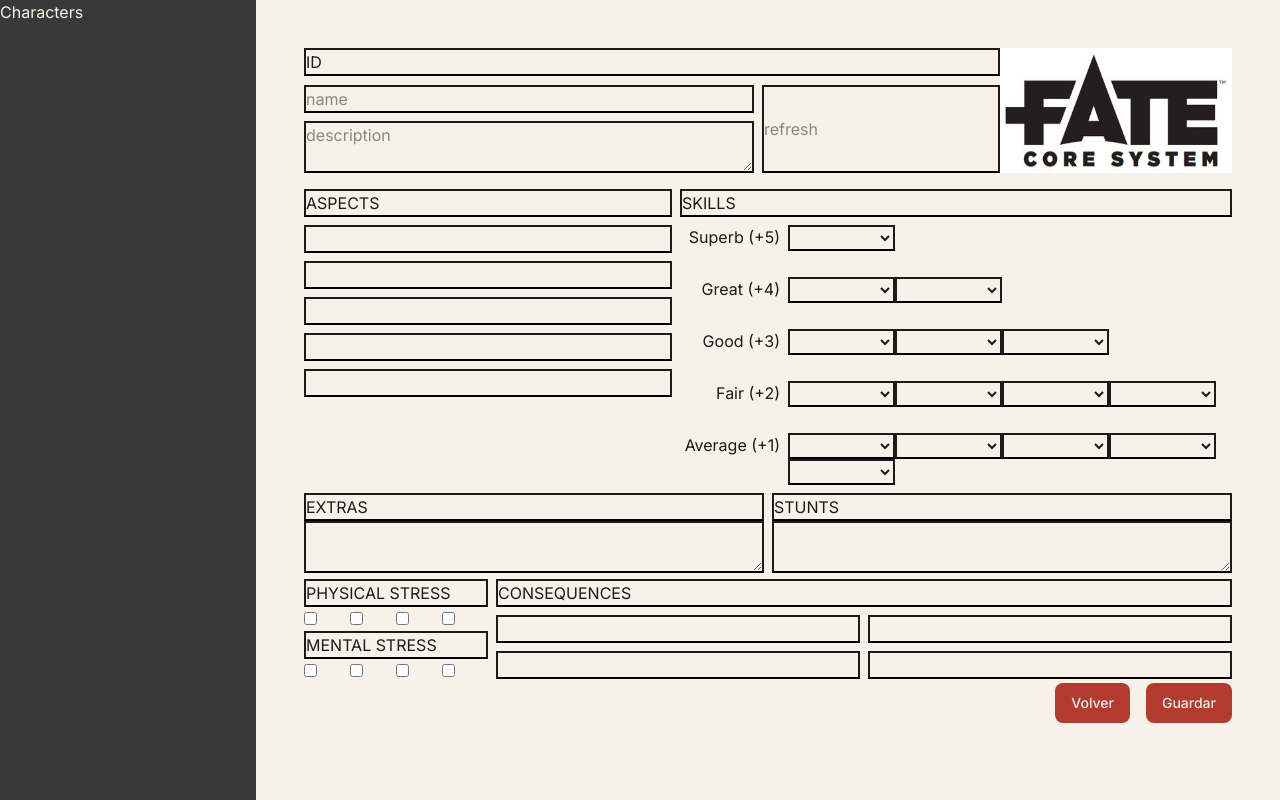
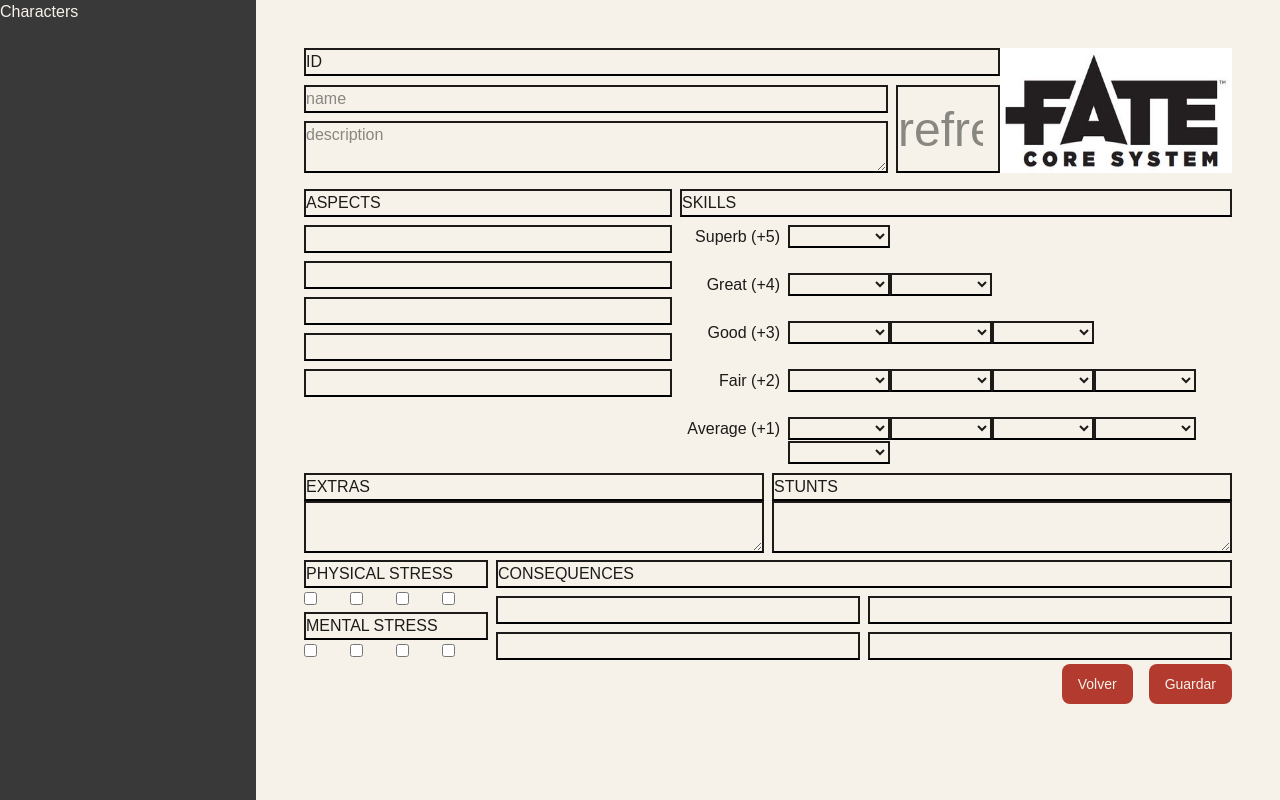
Before and after one commit to JacoLuna/fate-app, a Next.js app: page /characters/create in a window 1280 px wide. Built offline with nearby package versions, Linux system fonts and the light colour scheme.

Commit message:
add skills enums and refactor as a type

```diff
--- a/app/globals.css
+++ b/app/globals.css
@@ -10,6 +10,10 @@
   --color-twilight: #080357;
   --color-ink: #1C1B1A;
   --color-aged-paper: #D4CBB5;
+}
+
+*{
+  font-family: Arial, Helvetica, sans-serif;
 }
 
 body {
--- a/app/ui/Button.tsx
+++ b/app/ui/Button.tsx
@@ -11,7 +11,7 @@ export function Button({ children, className, ...rest }: ButtonProps) {
         <>
             <button {...rest}
                     className={clsx(
-                        'btn-primary',
+                        'btn-primary cursor-pointer',
                         className
                     )}>
                 {children}
--- a/app/ui/characters/CharacterForm.tsx
+++ b/app/ui/characters/CharacterForm.tsx
@@ -1,12 +1,15 @@
 'use client';
 
 import Image from "next/image";
-import { Character } from "@/app/lib/definitions";
+import { Character, Skill } from "@/app/lib/definitions";
 import { Button } from "../Button";
-import { useSearchParams } from "next/navigation";
+import { redirect, useSearchParams } from "next/navigation";
 import { useEffect, useState } from "react";
 import { SkillSelect } from "./SkillSelect";
-import { getCharacterById, getCharacters, saveCharacters } from "@/app/lib/localStorageService";
+import { getCharacterById, getCharacters, saveCharacter, saveCharacters } from "@/app/lib/localStorageService";
+import Swal from 'sweetalert2'
+import { SkillsModifierEnum, SkillsNameEnum, SkillsTypeEnum } from "@/types/enums";
+import { ReferrerEnum } from "next/dist/lib/metadata/types/metadata-types";
 
 export function CharacterForm(){
     const characterId = useSearchParams().get("id");
@@ -21,7 +24,8 @@ export function CharacterForm(){
         aspects_3 : "",
         aspects_4 : "",
         aspects_5 : "",
-        skills_superb : "",
+        skills : [],
+        /* skills_superb : "",
         skills_great_1 : "",
         skills_great_2 : "",
         skills_good_1 : "",
@@ -35,7 +39,7 @@ export function CharacterForm(){
         skills_average_2 : "",
         skills_average_3 : "",
         skills_average_4 : "",
-        skills_average_5 : "",
+        skills_average_5 : "", */
         extras : "",
         stunts : "",
         stress_physical_1 : "",
@@ -51,6 +55,34 @@ export function CharacterForm(){
         consequences_3 : "",
         consequences_4 : "",
     })
+
+    const defaultSkills = [
+        {
+            type: SkillsTypeEnum.SUPERB,
+            modifier: SkillsModifierEnum.SUPERB,
+            amount: 1
+        },
+        {
+            type: SkillsTypeEnum.GREAT,
+            modifier: SkillsModifierEnum.GREAT,
+            amount: 2
+        },
+        {
+            type: SkillsTypeEnum.GOOD,
+            modifier: SkillsModifierEnum.GOOD,
+            amount: 3
+        },
+        {
+            type: SkillsTypeEnum.FAIR,
+            modifier: SkillsModifierEnum.FAIR,
+            amount: 4
+        },
+        {
+            type: SkillsTypeEnum.AVERAGE,
+            modifier: SkillsModifierEnum.AVERAGE,
+            amount: 5
+        }
+    ];
 
     useEffect(() => {
         // se ejecuta cuando el componente se crea por primera vez
@@ -82,6 +114,26 @@ export function CharacterForm(){
         //[name]: es una propiedad dinámica, como si fuese un array asociativo. Si el input tiene name="character_name", actualiza esa propiedad. Si tiene name="refresh", actualiza esa otra.
     }
 
+    function handleSkillChange(e : React.ChangeEvent<HTMLInputElement | HTMLSelectElement>){
+
+        const {type, modifier, number} = e.target.dataset;
+
+        let value = Object.values(SkillsNameEnum).find( skill => skill.valueOf() == e.target.value);
+        let skillsValue = character.skills;
+
+
+        skillsValue.push({
+            name : value ? value : SkillsNameEnum.EMPTY,
+            type : typeController(type),
+            modifier : modifierController(modifier)
+        })
+
+        setCharacter((prev) => ({
+            ...prev,
+            "skills" : skillsValue
+        }))
+    }
+
     function handleSubmit(event : React.SubmitEvent<HTMLFormElement>){
         event.preventDefault();
         const characters = getCharacters();
@@ -94,7 +146,18 @@ export function CharacterForm(){
             characters[idInArray] = character;
         }
 
+        console.log('character', character);
         saveCharacters(characters);
+    }
+
+    const typeController = (type : string | undefined) : SkillsTypeEnum => {
+        let control = Object.values(SkillsTypeEnum).find( skillType => skillType.valueOf() == type);
+        return control ? control : SkillsTypeEnum.UNDEFINED
+    }
+
+    const modifierController = (modifier : string | number | undefined) : SkillsModifierEnum => {
+        let control = Object.values(SkillsModifierEnum).find( skillModifier => skillModifier.valueOf() == modifier?.valueOf());
+        return control ? control : SkillsModifierEnum.UNDEFINED
     }
 
     return(
@@ -126,7 +189,7 @@ export function CharacterForm(){
                         </div>
 
                         <div className="col-span-4 md:col-span-1 border-2 border-b-black">
-                            <input id="refresh" name="refresh" type="number" placeholder="refresh" className="h-full w-full" value={character.refresh} onChange={handleFieldChange}/>
+                            <input id="refresh" name="refresh" type="number" placeholder="refresh" className="h-full w-25 text-5xl text-center" value={character.refresh} onChange={handleFieldChange}/>
                         </div>
                     </div>
                     <div id="first_section_right" className="order-1 md:order-2 flex justify-center mb-2 md:mb-0">
@@ -185,92 +248,31 @@ export function CharacterForm(){
                             <p>Average (+1)</p>
                         </div>
                         <div className="grid grid-cols-5 grid-rows-5">
-                            <div className="col-span-5">
-                                <SkillSelect id="skills_superb"
-                                    name="skills_superb"
-                                    selectClassName="border-2 border-b-black min-w-1/5"
-                                    value={character.skills_superb}
-                                    onChange={handleFieldChange}></SkillSelect>
-                            </div>
-                            <div className="col-span-5">
-                                <SkillSelect id="skills_great_1"
-                                    name="skills_great_1"
-                                    selectClassName="border-2 border-b-black min-w-1/5"
-                                    value={character.skills_great_1}
-                                    onChange={handleFieldChange}></SkillSelect>
-                                <SkillSelect id="skills_great_2"
-                                    name="skills_great_2"
-                                    selectClassName="border-2 border-b-black min-w-1/5"
-                                    value={character.skills_great_2}
-                                    onChange={handleFieldChange}></SkillSelect>
-                            </div>
-                            <div className="col-span-5">
-                                <SkillSelect id="skills_good_1"
-                                    name="skills_good_1"
-                                    selectClassName="border-2 border-b-black min-w-1/5"
-                                    value={character.skills_good_1}
-                                    onChange={handleFieldChange}></SkillSelect>
-                                <SkillSelect id="skills_good_2"
-                                    name="skills_good_2"
-                                    selectClassName="border-2 border-b-black min-w-1/5"
-                                    value={character.skills_good_2}
-                                    onChange={handleFieldChange}></SkillSelect>
-                                <SkillSelect id="skills_good_3"
-                                    name="skills_good_3"
-                                    selectClassName="border-2 border-b-black min-w-1/5"
-                                    value={character.skills_good_3}
-                                    onChange={handleFieldChange}></SkillSelect>
-                            </div>
-                            <div className="col-span-5">
-                                <SkillSelect id="skills_fair_1"
-                                    name="skills_fair_1"
-                                    selectClassName="border-2 border-b-black min-w-1/5"
-                                    value={character.skills_fair_1}
-                                    onChange={handleFieldChange}></SkillSelect>
-                                <SkillSelect id="skills_fair_2"
-                                    name="skills_fair_2"
-                                    selectClassName="border-2 border-b-black min-w-1/5"
-                                    value={character.skills_fair_2}
-                                    onChange={handleFieldChange}></SkillSelect>
-                                <SkillSelect id="skills_fair_3"
-                                    name="skills_fair_3"
-                                    selectClassName="border-2 border-b-black min-w-1/5"
-                                    value={character.skills_fair_3}
-                                    onChange={handleFieldChange}></SkillSelect>
-                                <SkillSelect id="skills_fair_4"
-                                    name="skills_fair_4"
-                                    selectClassName="border-2 border-b-black min-w-1/5"
-                                    value={character.skills_fair_4}
-                                    onChange={handleFieldChange}></SkillSelect>
-                            </div>
 
-                            <div className="col-span-5">
-                                <SkillSelect id="skills_average_1"
-                                    name="skills_average_1"
-                                    selectClassName="border-2 border-b-black min-w-1/5"
-                                    value={character.skills_average_1}
-                                    onChange={handleFieldChange}></SkillSelect>
-                                <SkillSelect id="skills_average_2"
-                                    name="skills_average_2"
-                                    selectClassName="border-2 border-b-black min-w-1/5"
-                                    value={character.skills_average_2}
-                                    onChange={handleFieldChange}></SkillSelect>
-                                <SkillSelect id="skills_average_3"
-                                    name="skills_average_3"
-                                    selectClassName="border-2 border-b-black min-w-1/5"
-                                    value={character.skills_average_3}
-                                    onChange={handleFieldChange}></SkillSelect>
-                                <SkillSelect id="skills_average_4"
-                                    name="skills_average_4"
-                                    selectClassName="border-2 border-b-black min-w-1/5"
-                                    value={character.skills_average_4}
-                                    onChange={handleFieldChange}></SkillSelect>
-                                <SkillSelect id="skills_average_5"
-                                    name="skills_average_5"
-                                    selectClassName="border-2 border-b-black min-w-1/5"
-                                    value={character.skills_average_5}
-                                    onChange={handleFieldChange}></SkillSelect>
-                            </div>
+                            {defaultSkills.map( defaultSkill => (
+
+                                <div className="col-span-5">
+                                    {Array.from( {length : defaultSkill.amount}, (_, i) =>{
+                                        const filteredSkills = character.skills.filter( s => s.type == typeController(defaultSkill.type));
+
+                                        return (
+                                            <SkillSelect id={"skills_" + defaultSkill.type + "_" + i}
+                                                key={"skills_" + defaultSkill.type + "_" + i}
+                                                selectClassName="border-2 border-b-black min-w-1/5"
+                                                name={"skills_" + defaultSkill.type + "_" + i}
+                                                data-type={defaultSkill.type}
+                                                data-modifier={defaultSkill.modifier}
+                                                data-number={i}
+                                                onChange={handleSkillChange}
+                                                value={i < filteredSkills.length ? filteredSkills[i].name : ""}
+                                                >
+                                            </SkillSelect>
+                                        )
+                                    }
+                                    )}
+                                </div>
+
+                            ))}
                         </div>
                     </div>
                 </div>
@@ -351,8 +353,30 @@ export function CharacterForm(){
                 </div>
 
                 <div className="flex justify-end w-full gap-4">
-                    <Button type="submit"><a href="/characters"> Volver </a></Button>
-                    <Button type="submit">Guardar</Button>
+                    <a href="/characters">
+                        <Button type="button">
+                            Volver
+                        </Button>
+                    </a>
+                    <Button type="submit" onClick={ () => {
+                        if(saveCharacter(character)){
+                            Swal.fire({
+                                title: `Character ${character.id == -1 ? "created" : "updated"}`,
+                                text: "Now you will be redirected to home",
+                                icon: "success",
+                                timer: 2000
+                            }).then( () => {
+                                redirect("/characters");
+                            });
+                        }else{
+                            Swal.fire({
+                                title: "ERROR",
+                                text: "Name and description are mandatory fields",
+                                icon: "error",
+                                timer: 2000
+                            });
+                        }
+                    }}>Guardar</Button>
                 </div>
             </form>
     )
--- a/app/ui/characters/SkillSelect.tsx
+++ b/app/ui/characters/SkillSelect.tsx
@@ -1,3 +1,4 @@
+import { SkillsNameEnum } from "@/types/enums";
 
 interface skillSelectProps extends React.SelectHTMLAttributes<HTMLSelectElement>{
     selectClassName?: string
@@ -5,7 +6,7 @@ interface skillSelectProps extends React.SelectHTMLAttributes<HTMLSelectElement>
 }
 
 
-const skillsList = [
+/* const skillsList = [
     {id: crypto.randomUUID(), name:""},
     {id: crypto.randomUUID(), name:"Athletics"},
     {id: crypto.randomUUID(), name:"Burglary"},
@@ -25,14 +26,30 @@ const skillsList = [
     {id: crypto.randomUUID(), name:"Shoot"},
     {id: crypto.randomUUID(), name:"Stealth"},
     {id: crypto.randomUUID(), name:"Will"}
-] as const;
+] as const; */
+
+let skillsList : {id : string, name : SkillsNameEnum}[] = [];
+
+Object.values(SkillsNameEnum).forEach( skill => {
+    skillsList.push({
+        id : crypto.randomUUID(),
+        name : skill
+    })
+})
 
 export function SkillSelect({ selectClassName, optionsClassName, ...rest} : skillSelectProps){
     return  <>
         <select {...rest} className={selectClassName}>
             {
                 skillsList.map( (skill) => (
-                    <option className={optionsClassName} key={skill.id} id={skill.id} value={skill.name}>{skill.name}</option>
+                    <option
+                        className={optionsClassName}
+                        key={skill.id} id={skill.id}
+                        value={skill.name}
+                        style={{ fontFamily:"Arial, Helvetica, sans-serif", }}
+                    >
+                            {skill.name}
+                    </option>
                 ))
             }
         </select>
--- a/package.json
+++ b/package.json
@@ -13,7 +13,8 @@
     "clsx": "^2.1.1",
     "next": "16.1.6",
     "react": "19.2.3",
-    "react-dom": "19.2.3"
+    "react-dom": "19.2.3",
+    "sweetalert2": "^11.26.25"
   },
   "devDependencies": {
     "@tailwindcss/postcss": "^4",
--- a/types/enums.ts
+++ b/types/enums.ts
@@ -1,5 +1,39 @@
-export enum SkillsEnum {
-    Fight = "FIGHT",
-    Raport = "RAPORT",
-    Will = "WILL"
+export enum SkillsNameEnum {
+    EMPTY = "",
+    ATHLETICS = "Athletics",
+    BURGLARY = "Burglary",
+    CONTACTS = "Contacts",
+    CRAFTS = "Crafts",
+    DECEIVE = "Deceive",
+    DRIVE = "Drive",
+    EMPATHY = "Empathy",
+    FIGHT = "Fight",
+    INVESTIGATE = "Investigate",
+    LORE = "Lore",
+    NOTICE = "Notice",
+    PHYSIQUE = "Physique",
+    PROVOKE = "Provoke",
+    RAPPORT = "Rapport",
+    RESOURCES = "Resources",
+    SHOOT = "Shoot",
+    STEALTH = "Stealth",
+    WILL = "Will",
 }
+
+export enum SkillsTypeEnum{
+    UNDEFINED = "",
+    AVERAGE = "average",
+    FAIR = "fair",
+    GOOD = "good",
+    GREAT = "great",
+    SUPERB = "superb"
+}
+
+export enum SkillsModifierEnum{
+    UNDEFINED = "0",
+    AVERAGE = "1",
+    FAIR = "2",
+    GOOD = "3",
+    GREAT = "4",
+    SUPERB = "5"
+}
```
Also changed, not shown: app/characters/page.tsx (+5 -3 lines), app/lib/definitions.ts (+8 -7 lines), app/lib/localStorageService.ts (+10 -1 lines), app/ui/characters/CharacterCard.tsx (+29 -7 lines), 1 other file (tests, documents, lock files or other folders).
